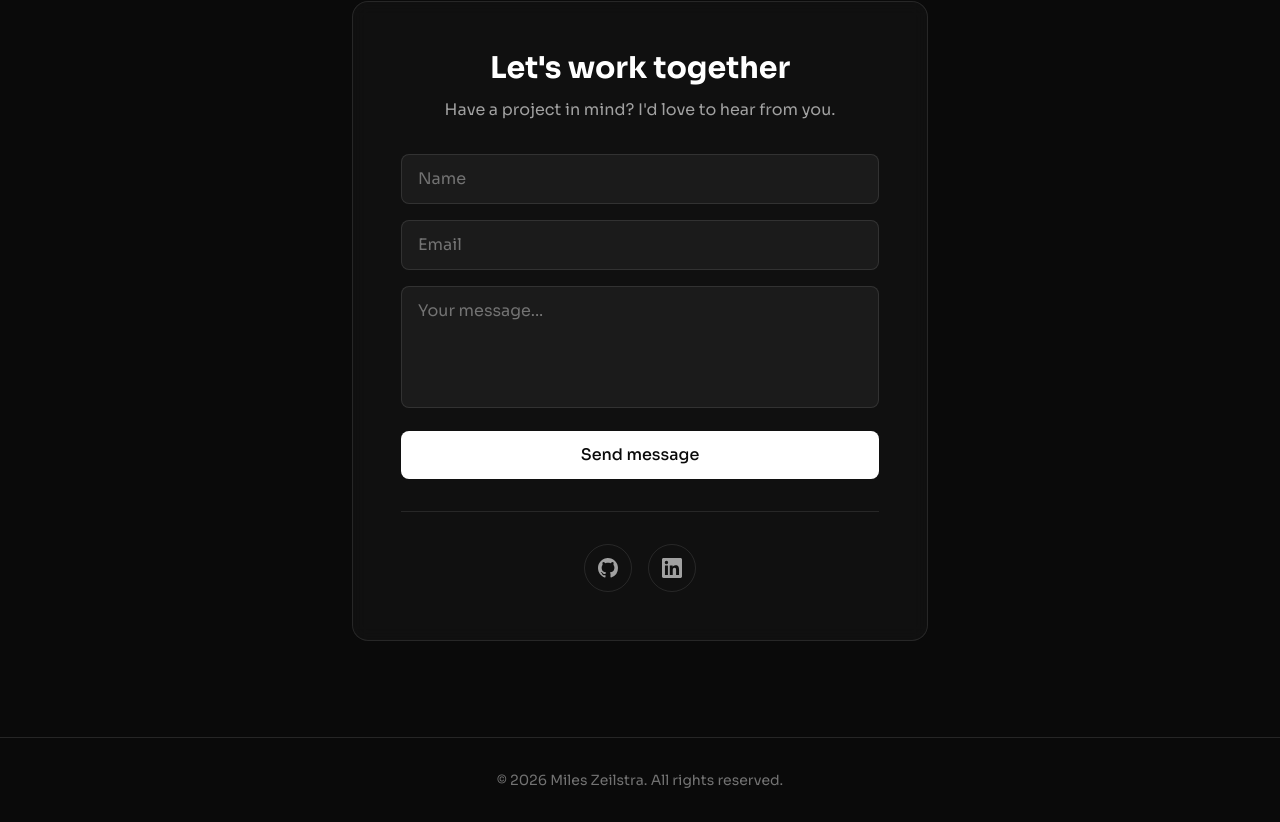
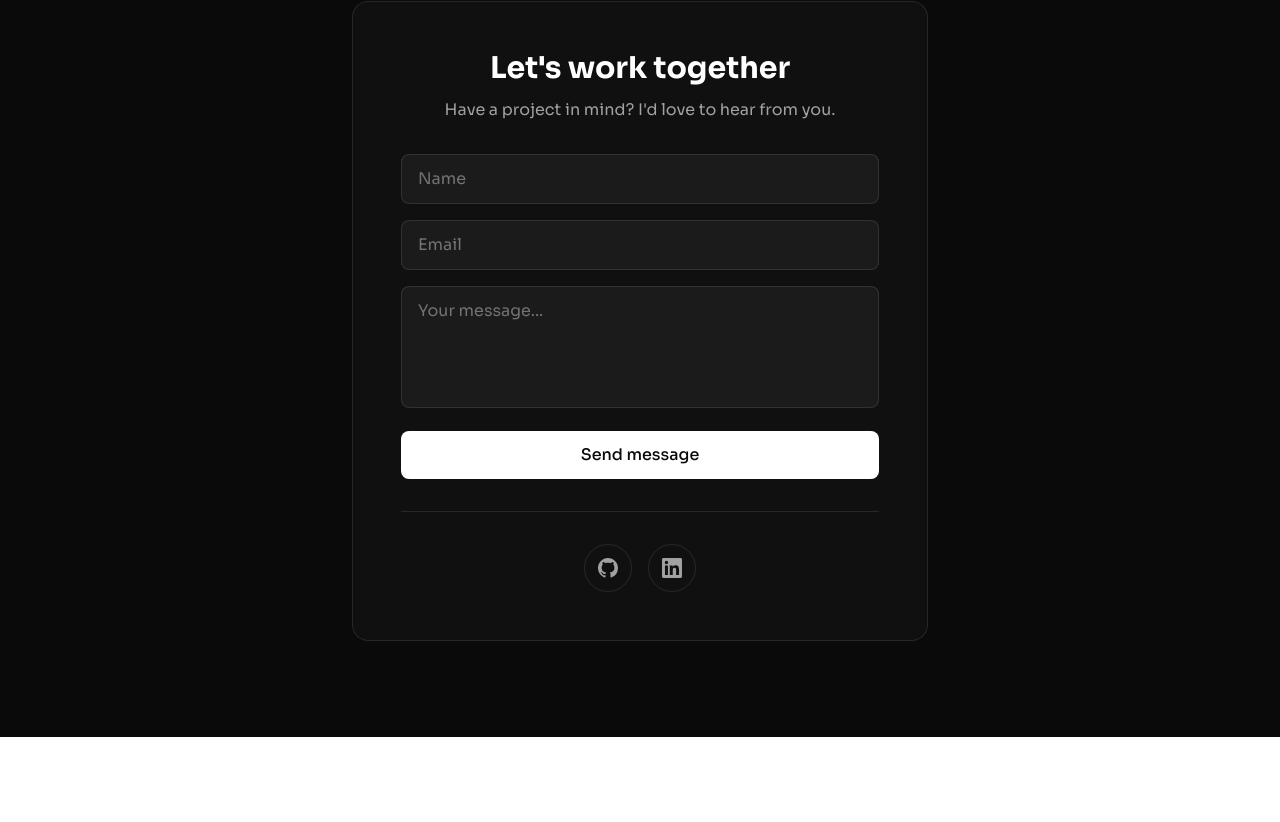
Before and after one commit to AirMile/portfolio, a React (Vite) app: page /en in a window 1280 px wide. Shown: the part 3135-3957 px from the top of the page. After the commit the page ends 3872 px from the top, so only its background shows below. Built offline with nearby package versions, Linux system fonts and the light colour scheme.

Commit message:
refactor: remove footer component and translations

```diff
--- a/src/App.tsx
+++ b/src/App.tsx
@@ -13,7 +13,6 @@ import { useTranslation } from 'react-i18next'
 import { Analytics } from '@vercel/analytics/react'
 import { SpeedInsights } from '@vercel/speed-insights/react'
 import { LenisProvider, useLenis } from '@/components/providers/LenisProvider'
-import { Footer } from '@/components/layout/Footer'
 import { ScrollToTop } from '@/components/ui/ScrollToTop'
 import { Starfield, triggerWarp } from '@/components/background'
 import { PageTransition } from '@/components/animation/PageTransition'
@@ -146,7 +145,6 @@ function App() {
               <AnimatedRoutes />
             </Suspense>
           </main>
-          <Footer />
           <ScrollToTop />
         </div>
       </LenisProvider>
--- a/src/components/layout/Footer.tsx
+++ /dev/null
@@ -1,16 +0,0 @@
-import { useTranslation } from 'react-i18next'
-
-export function Footer() {
-  const { t } = useTranslation()
-  const currentYear = new Date().getFullYear()
-
-  return (
-    <footer className="border-t border-neutral-800 px-6 py-8">
-      <div className="mx-auto max-w-6xl">
-        <p className="text-center text-sm text-neutral-500">
-          {t('footer.copyright', { year: currentYear })}
-        </p>
-      </div>
-    </footer>
-  )
-}
--- a/src/locales/en.json
+++ b/src/locales/en.json
@@ -58,9 +58,6 @@
       "error": "Something went wrong"
     }
   },
-  "footer": {
-    "copyright": "\u00a9 {{year}} Miles Zeilstra. All rights reserved."
-  },
   "projectDetail": {
     "notFound": "Project not found",
     "notFoundDescription": "This project does not exist or has been removed.",
--- a/src/locales/nl.json
+++ b/src/locales/nl.json
@@ -58,9 +58,6 @@
       "error": "Er ging iets mis"
     }
   },
-  "footer": {
-    "copyright": "\u00a9 {{year}} Miles Zeilstra. Alle rechten voorbehouden."
-  },
   "projectDetail": {
     "notFound": "Project niet gevonden",
     "notFoundDescription": "Dit project bestaat niet of is verwijderd.",
```
